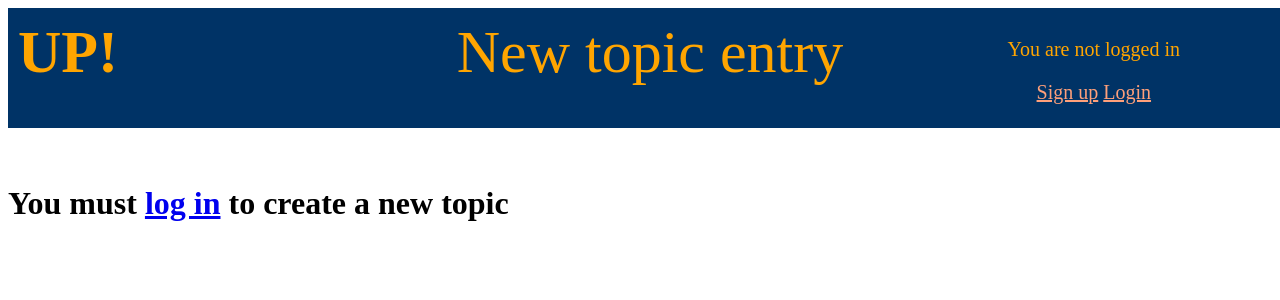
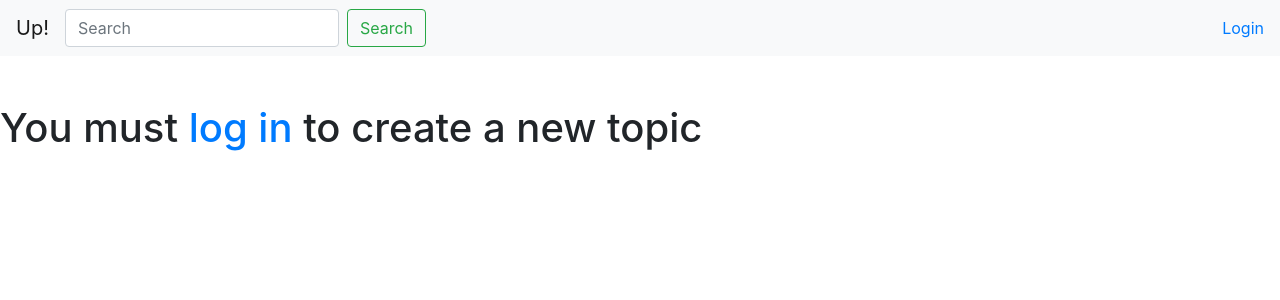
Before and after one commit to LucasSte/WebApp-CES-22, a Django app: page /Topics/new_entry in a window 1280 px wide. Shown: the top 300 px of the page. Run offline with Django 3.2, Linux system fonts and the light colour scheme; some libraries are stand-ins or nearby versions.

Commit message:
Small fixes and a bit of refactoring

```diff
--- a/Topics/templates/Topics/detail.html
+++ b/Topics/templates/Topics/detail.html
@@ -1,6 +1,6 @@
 {% extends 'WebApp/base.html' %}
 
-{% block title %}Topic.title_text{% endblock %}
+{% block title %}{{ Topic.title_text }}{% endblock %}
 
 {% block content %}
 {% if messages %}
--- a/Topics/templates/Topics/new_entry.html
+++ b/Topics/templates/Topics/new_entry.html
@@ -1,35 +1,8 @@
-<!DOCTYPE html>
-<html lang="en">
-<head>
-    <meta charset="UTF-8">
-    <link rel="stylesheet" href="../../../static/new_entry_styles.css">
-    <title>New Topic entry</title>
-</head>
+{% extends 'WebApp/base.html' %}
 
-<header>
-    <div class="div1"> <a href="{% url 'index' %}">UP!</a> </div>
-    <div class="title">New topic entry</div>
-    <div id="profile_area">
-        {% if user.is_authenticated %}
-            <p>Hi {{ user.username }}!</p>
-            <p><a href="{% url 'logout' %}">Logout</a></p>
-                {% else %}
-          <p>You are not logged in</p>
-          <p><a href="{% url 'signup' %}">Sign up</a> <a href="{% url 'login' %}">Login</a></p>
-        {% endif %}
-    </div>
-</header>
-<br>
-<br>
-{% if messages %}
-<ul class="messages">
-    {% for message in messages %}
-    <li {% if message.tags %} class="{{ message.tags }}" {% endif %}>{{ message }}</li>
-    {% endfor %}
-</ul>
-{% endif %}
+{% block title %}New topic entry{% endblock %}
 
-
+{% block content %}
 {% if user.is_authenticated %}
 <body>
     <form action="" method="POST">
@@ -55,7 +28,6 @@
 
 </body>
 {% else %}
-<h1> You must <a href="{% url 'login' %}">log in</a> to create a new topic</h1>
+<h1> You must <a href="{% url 'user_login' %}">log in</a> to create a new topic</h1>
 {% endif %}
-
-</html>
+{% endblock %}
--- a/templates/WebApp/base.html
+++ b/templates/WebApp/base.html
@@ -30,7 +30,7 @@
               <span>Hi {{ request.user }}!</span>
             </a>
             <div class="dropdown-menu" aria-labelledby="navbarDropdown">
-                <a class="dropdown-item" href="{% url 'Topics:new' %}">Create new topic entry</a>
+                <a class="dropdown-item" href="{% url 'Topics:new' %}">Post</a>
                 <a class="dropdown-item" href="{% url 'user_logout' %}">Logout</a>
             </div>
         </li>
```
